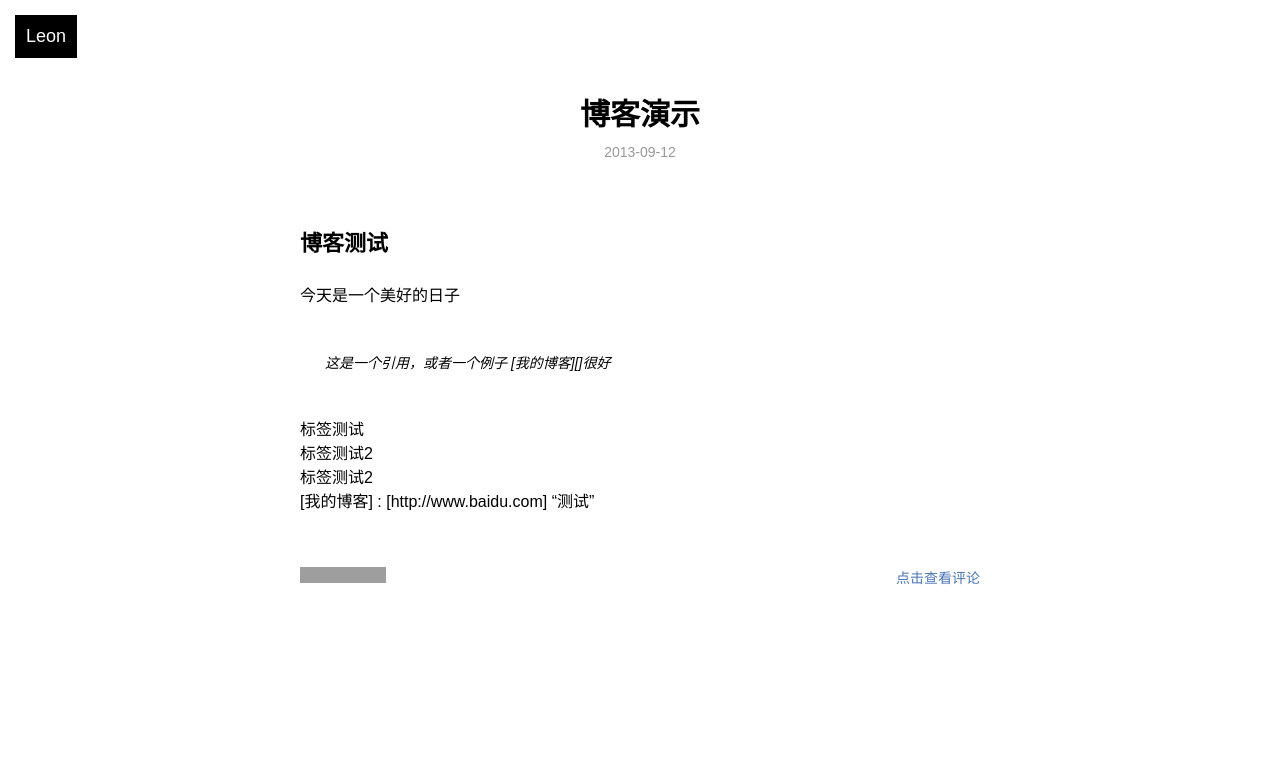
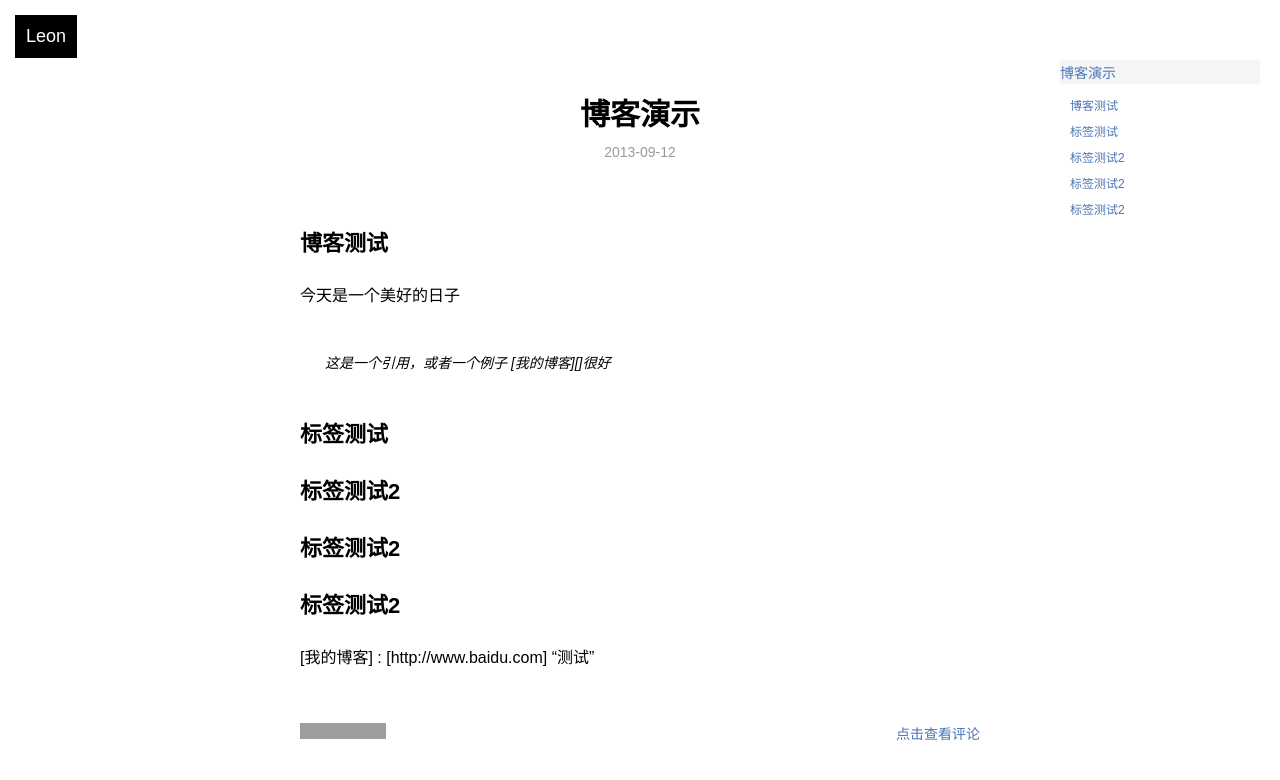
Before and after one commit to raining0822/raining0822.github.com, a Jekyll site: the page built from _posts/blog/2013-09-12-test-page.md, in a window 1280 px wide. Shown: the top 780 px of the page. Built offline with Jekyll 4.4.1, drawn with Linux system fonts in a browser that asks for light colours; Markdown is read by kramdown in place of the engine named in the settings; grey boxes are pictures that could not be loaded.

Commit message:
博客测试
范德萨

```diff
--- a/_posts/blog/2013-09-12-test-page.md
+++ b/_posts/blog/2013-09-12-test-page.md
@@ -11,9 +11,10 @@ description: 给2班学院的博客展示
 >这是一个引用，或者一个例子
 [我的博客][]很好
 
-# 标签测试
-# 标签测试2
-# 标签测试2
+## 标签测试
+## 标签测试2
+## 标签测试2
+## 标签测试2
 
 
 
```
